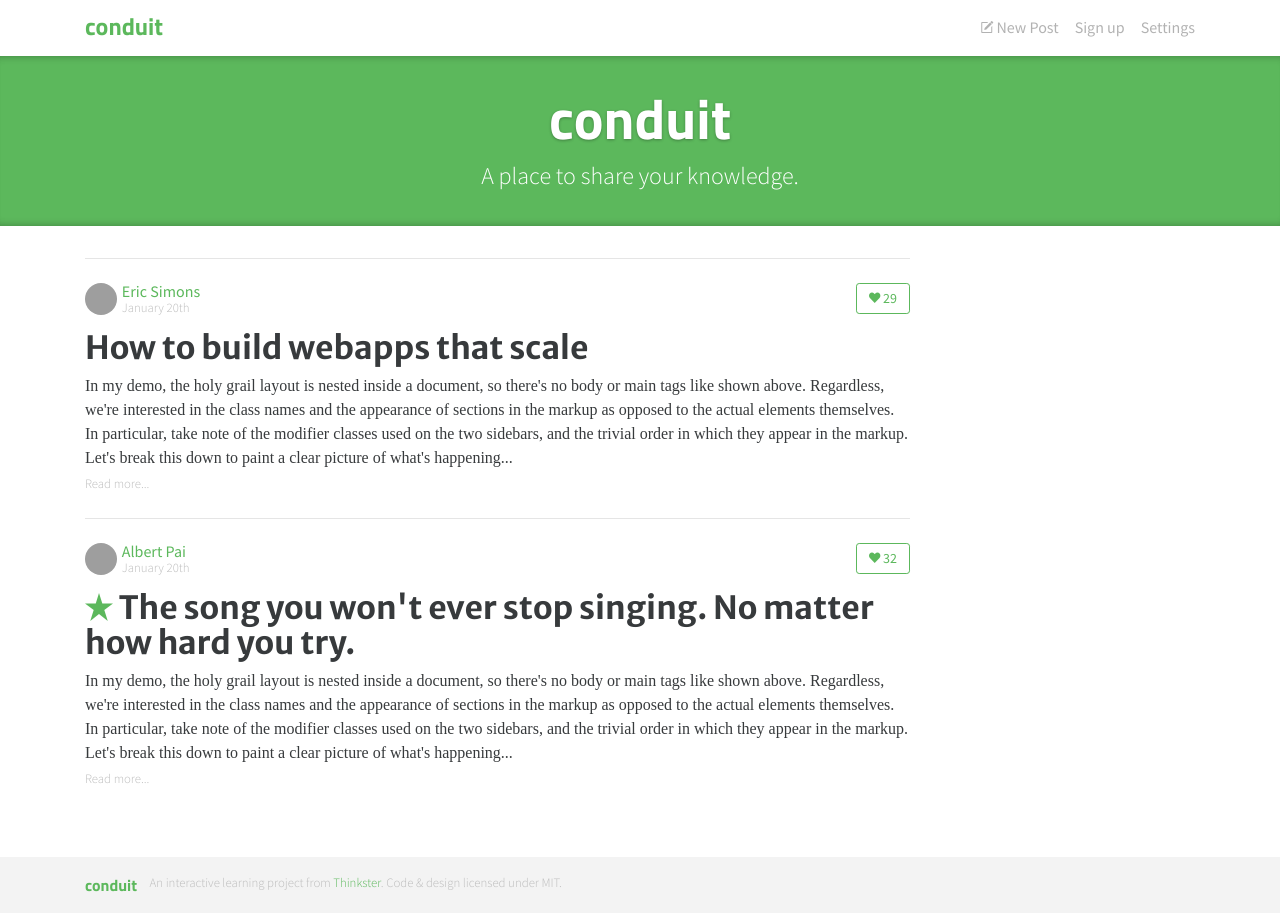
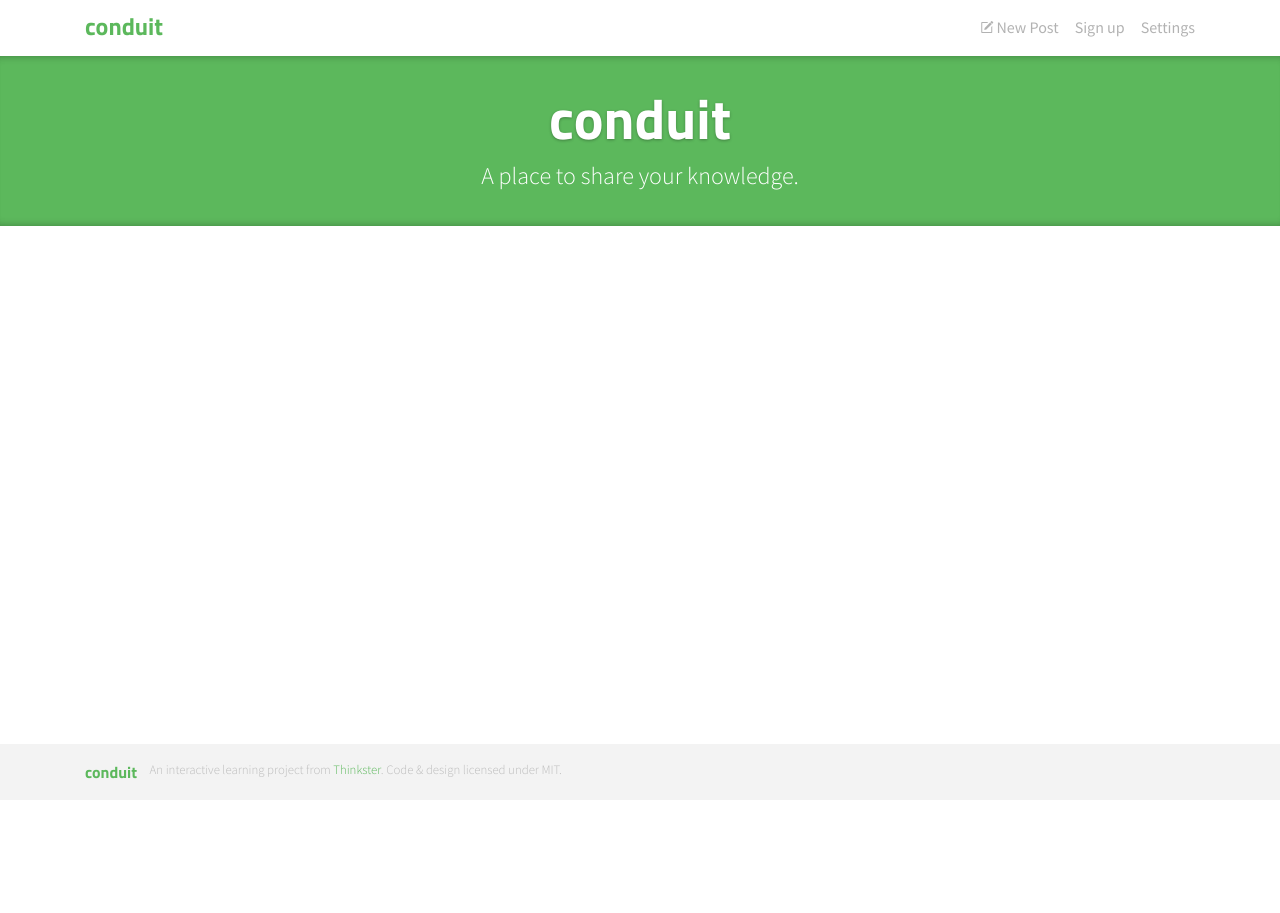
Before and after one commit to heedrox/tdd-course-vue2, a Vue app: page / in a window 1280 px wide. After the commit the page ends 800 px from the top, so only its background shows below. Built offline with nearby package versions, Linux system fonts and the light colour scheme; grey boxes are pictures that could not be loaded; a web font is replaced by a local one.

Commit message:
prepare first test

```diff
--- a/src/App.vue
+++ b/src/App.vue
@@ -7,46 +7,7 @@
       <div class="container page">
         <div class="row">
 
-          <div class="col-md-9">
-            <div class="post-preview">
-              <div class="post-meta">
-                <a href="profile.html"><img src="http://i.imgur.com/Qr71crq.jpg" /></a>
-                <div class="info">
-                  <a href="profile.html" class="author">Eric Simons</a>
-                  <span class="date">January 20th</span>
-                </div>
-                <button class="btn btn-outline-primary btn-sm pull-xs-right">
-                  <i class="ion-heart"></i> 29
-                </button>
-              </div>
-              <a href="post.html" class="preview-link">
-                <h1>How to build webapps that scale</h1>
-                <p>In my demo, the holy grail layout is nested inside a document, so there's no body or main tags like shown above. Regardless, we're interested in the class names and the appearance of sections in the markup as opposed to the actual elements themselves. In particular, take note of the modifier classes used on the two sidebars, and the trivial order in which they appear in the markup. Let's break this down to paint a clear picture of what's happening...</p>
-                <span>Read more...</span>
-              </a>
-            </div>
 
-            <div class="post-preview">
-              <div class="post-meta">
-                <a href="profile.html"><img src="http://i.imgur.com/N4VcUeJ.jpg" /></a>
-                <div class="info">
-                  <a href="profile.html" class="author">Albert Pai</a>
-                  <span class="date">January 20th</span>
-                </div>
-                <button class="btn btn-outline-primary btn-sm pull-xs-right">
-                  <i class="ion-heart"></i> 32
-                </button>
-              </div>
-              <a href="post.html" class="preview-link">
-                <h1>
-                  <i title="More than 30 likes!" class="text-primary ion-star mx-1"></i>
-                  The song you won't ever stop singing. No matter how hard you try.
-                </h1>
-                <p>In my demo, the holy grail layout is nested inside a document, so there's no body or main tags like shown above. Regardless, we're interested in the class names and the appearance of sections in the markup as opposed to the actual elements themselves. In particular, take note of the modifier classes used on the two sidebars, and the trivial order in which they appear in the markup. Let's break this down to paint a clear picture of what's happening...</p>
-                <span>Read more...</span>
-              </a>
-            </div>
-          </div>
 
         </div>
       </div>
```
Also changed, not shown: 1 other file (tests, documents, lock files or other folders).
